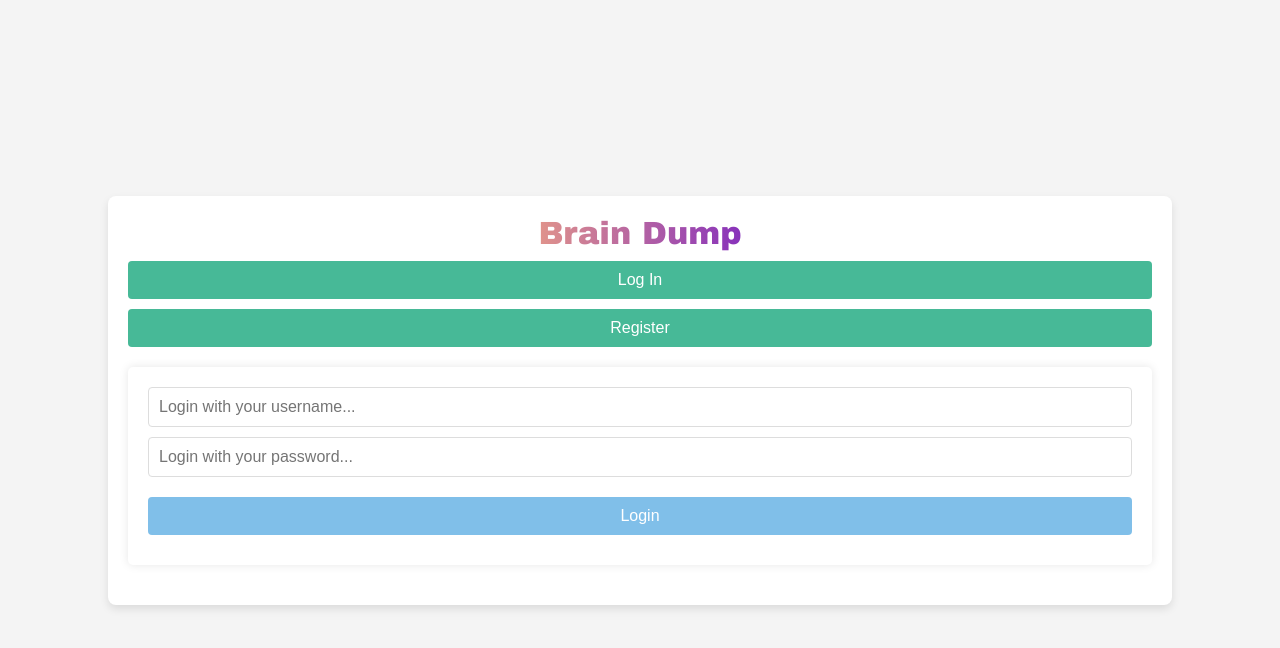
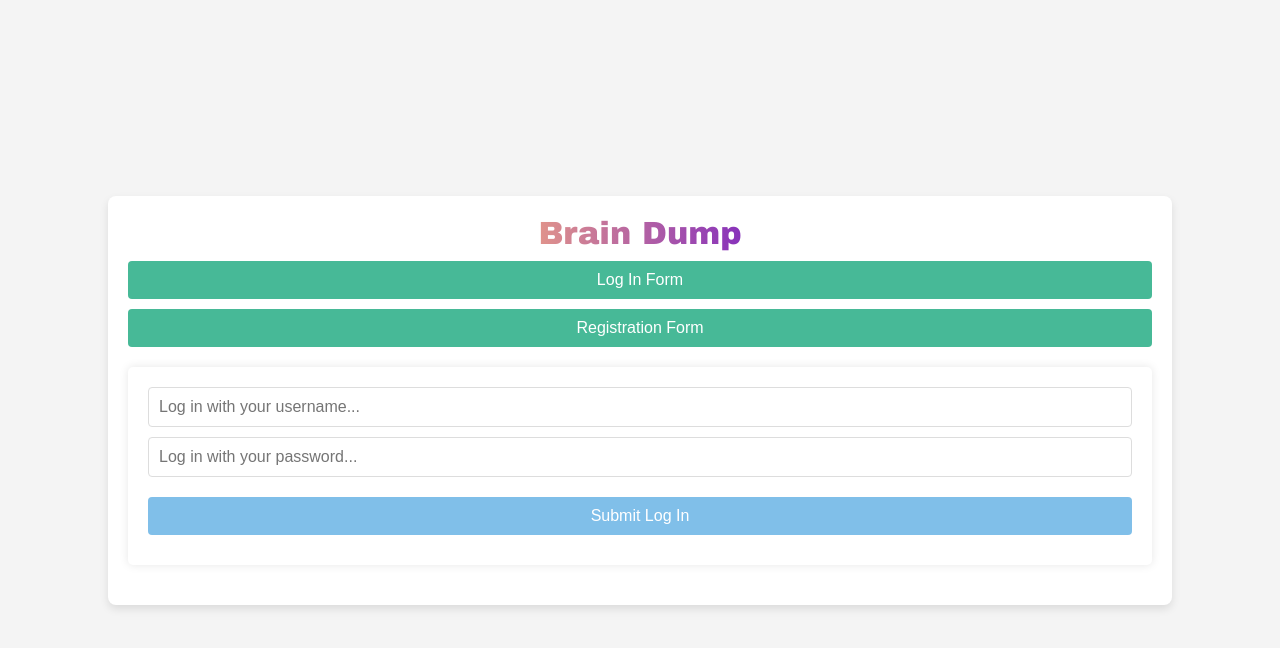
Before and after one commit to LuciaSheel/brain-dump-project, a Node server app: page /login in a window 1280 px wide. Shown: the top 648 px of the page. Run offline with Node 20, Linux system fonts and the light colour scheme; some libraries are stand-ins or nearby versions.

Commit message:
feat: update login and registration form button labels for clarity

```diff
--- a/public/views/login.html
+++ b/public/views/login.html
@@ -18,8 +18,8 @@
 
     <!-- Tabs for switching between Register and Login -->
     <div class='tabs'>
-      <button id='login-tab' class='active'>Log In</button>
-      <button id='register-tab'>Register</button>
+      <button id='login-tab' class='active'>Log In Form</button>
+      <button id='register-tab'>Registration Form</button>
     </div>
 
     <!-- Register Form -->
@@ -33,7 +33,7 @@
         <input type='password' id='register-password' class='register-password-input' name='password' placeholder='Register your password...' required>
 
         <!-- Register button -->
-        <button type='submit'>Register</button>
+        <button type='submit'>Submit Registration</button>
       </form>
 
       <!-- Dynamically display error message -->
@@ -45,13 +45,13 @@
       <form id='login-form' method='POST' action='/auth/login'>
 
         <!-- login username input -->
-        <input type='text' id='login-username' class='login-username-input' name='username' placeholder='Login with your username...' required>
+        <input type='text' id='login-username' class='login-username-input' name='username' placeholder='Log in with your username...' required>
 
         <!-- Login password input -->
-        <input type='password' id='login-password' class='login-password-input' name='password' placeholder='Login with your password...' required>
+        <input type='password' id='login-password' class='login-password-input' name='password' placeholder='Log in with your password...' required>
 
         <!-- Login button -->
-        <button type='submit'>Login</button>
+        <button type='submit'>Submit Log In</button>
       </form>
 
       <!-- Dynamically display error message -->
```
